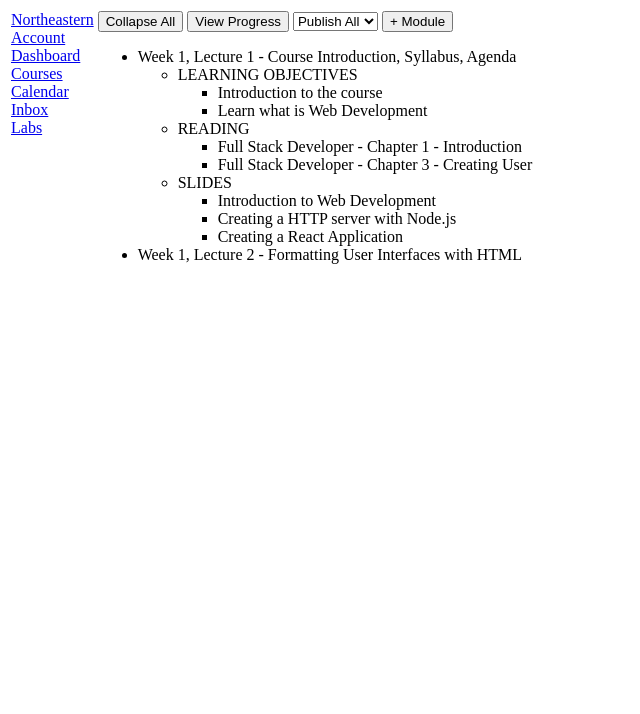
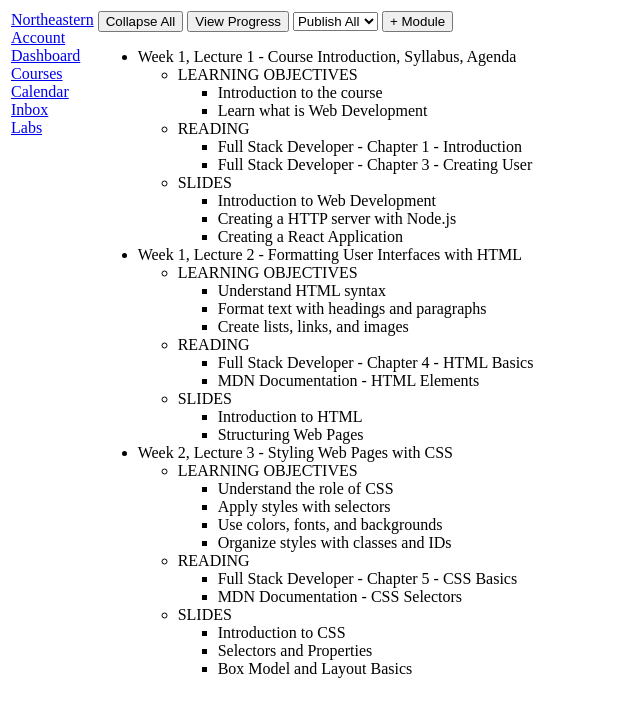
Before and after one commit to AryanShettyNEU/kambaz-next-js-cs5610-fa25-05, a Next.js app: page /Courses/1/Modules in a window 1280 px wide. Shown: the top 714 px of the page, without its empty margins (0-640 px from the left). Built offline with nearby package versions, Linux system fonts and the light colour scheme.

Commit message:
feat: added missing pages

```diff
--- a/app/(Kambaz)/Account/Profile/page.tsx
+++ b/app/(Kambaz)/Account/Profile/page.tsx
@@ -30,7 +30,7 @@ export default function Profile() {
       <br />
       <select defaultValue="FACULTY" id="wd-role">
         <option value="USER">User</option> <option value="ADMIN">Admin</option>
-        <option value="FACULTY">Faculty</option>{" "}
+        <option value="FACULTY">Faculty</option>
         <option value="STUDENT">Student</option>
       </select>
       <br />
--- a/app/(Kambaz)/Courses/[cid]/Assignments/[aid]/page.tsx
+++ b/app/(Kambaz)/Courses/[cid]/Assignments/[aid]/page.tsx
@@ -23,7 +23,7 @@ export default function AssignmentEditor() {
               <label htmlFor="wd-points">Points</label>
             </td>
             <td>
-              <input id="wd-points" defaultValue={100} />
+              <input id="wd-points" type="number" defaultValue={100} />
             </td>
           </tr>
           <tr>
@@ -45,7 +45,7 @@ export default function AssignmentEditor() {
               <select id="wd-display-grade-as">
                 <option value="PERCENTAGE">Percentage</option>
                 <option value="LETTER_GRADE">Letter Grade</option>
-                <option value="LETTER_GRADE">Letter Grade</option>
+                <option value="ABSOLUTE">Absolute</option>
               </select>
             </td>
           </tr>
--- a/app/(Kambaz)/Courses/[cid]/Modules/page.tsx
+++ b/app/(Kambaz)/Courses/[cid]/Modules/page.tsx
@@ -51,10 +51,83 @@ export default function Modules() {
             </li>
           </ul>
         </li>
+
         <li className="wd-module">
           <div className="wd-title">
             Week 1, Lecture 2 - Formatting User Interfaces with HTML
           </div>
+          <ul className="wd-lessons">
+            <li className="wd-lesson">
+              <span className="wd-title">LEARNING OBJECTIVES</span>
+              <ul className="wd-content">
+                <li className="wd-content-item">Understand HTML syntax</li>
+                <li className="wd-content-item">
+                  Format text with headings and paragraphs
+                </li>
+                <li className="wd-content-item">
+                  Create lists, links, and images
+                </li>
+              </ul>
+            </li>
+            <li className="wd-lesson">
+              <span className="wd-title">READING</span>
+              <ul className="wd-content">
+                <li className="wd-content-item">
+                  Full Stack Developer - Chapter 4 - HTML Basics
+                </li>
+                <li className="wd-content-item">
+                  MDN Documentation - HTML Elements
+                </li>
+              </ul>
+            </li>
+            <li className="wd-lesson">
+              <span className="wd-title">SLIDES</span>
+              <ul className="wd-content">
+                <li className="wd-content-item">Introduction to HTML</li>
+                <li className="wd-content-item">Structuring Web Pages</li>
+              </ul>
+            </li>
+          </ul>
+        </li>
+
+        <li className="wd-module">
+          <div className="wd-title">
+            Week 2, Lecture 3 - Styling Web Pages with CSS
+          </div>
+          <ul className="wd-lessons">
+            <li className="wd-lesson">
+              <span className="wd-title">LEARNING OBJECTIVES</span>
+              <ul className="wd-content">
+                <li className="wd-content-item">Understand the role of CSS</li>
+                <li className="wd-content-item">Apply styles with selectors</li>
+                <li className="wd-content-item">
+                  Use colors, fonts, and backgrounds
+                </li>
+                <li className="wd-content-item">
+                  Organize styles with classes and IDs
+                </li>
+              </ul>
+            </li>
+            <li className="wd-lesson">
+              <span className="wd-title">READING</span>
+              <ul className="wd-content">
+                <li className="wd-content-item">
+                  Full Stack Developer - Chapter 5 - CSS Basics
+                </li>
+                <li className="wd-content-item">
+                  MDN Documentation - CSS Selectors
+                </li>
+              </ul>
+            </li>
+            <li className="wd-lesson">
+              <span className="wd-title">SLIDES</span>
+              <ul className="wd-content">
+                <li className="wd-content-item">Introduction to CSS</li>
+                <li className="wd-content-item">Selectors and Properties</li>
+                <li className="wd-content-item">Box Model and Layout Basics</li>
+              </ul>
+            </li>
+          </ul>
         </li>
       </ul>
     </div>
```
Also changed, not shown: app/(Kambaz)/Account/Signin/page.tsx (+12 -2 lines), app/(Kambaz)/Account/Signup/page.tsx (+12 -2 lines), app/(Kambaz)/Calendar/page.tsx (added, +9 -0 lines), app/(Kambaz)/Courses/[cid]/Grades/page.tsx (added, +9 -0 lines), app/(Kambaz)/Courses/[cid]/Piazza/page.tsx (added, +9 -0 lines), app/(Kambaz)/Courses/[cid]/Quizzes/page.tsx (added, +9 -0 lines), app/(Kambaz)/Courses/[cid]/Zoom/page.tsx (added, +9 -0 lines), app/(Kambaz)/Inbox/page.tsx (added, +9 -0 lines), app/Labs/Lab1/page.tsx (+12 -0 lines).
